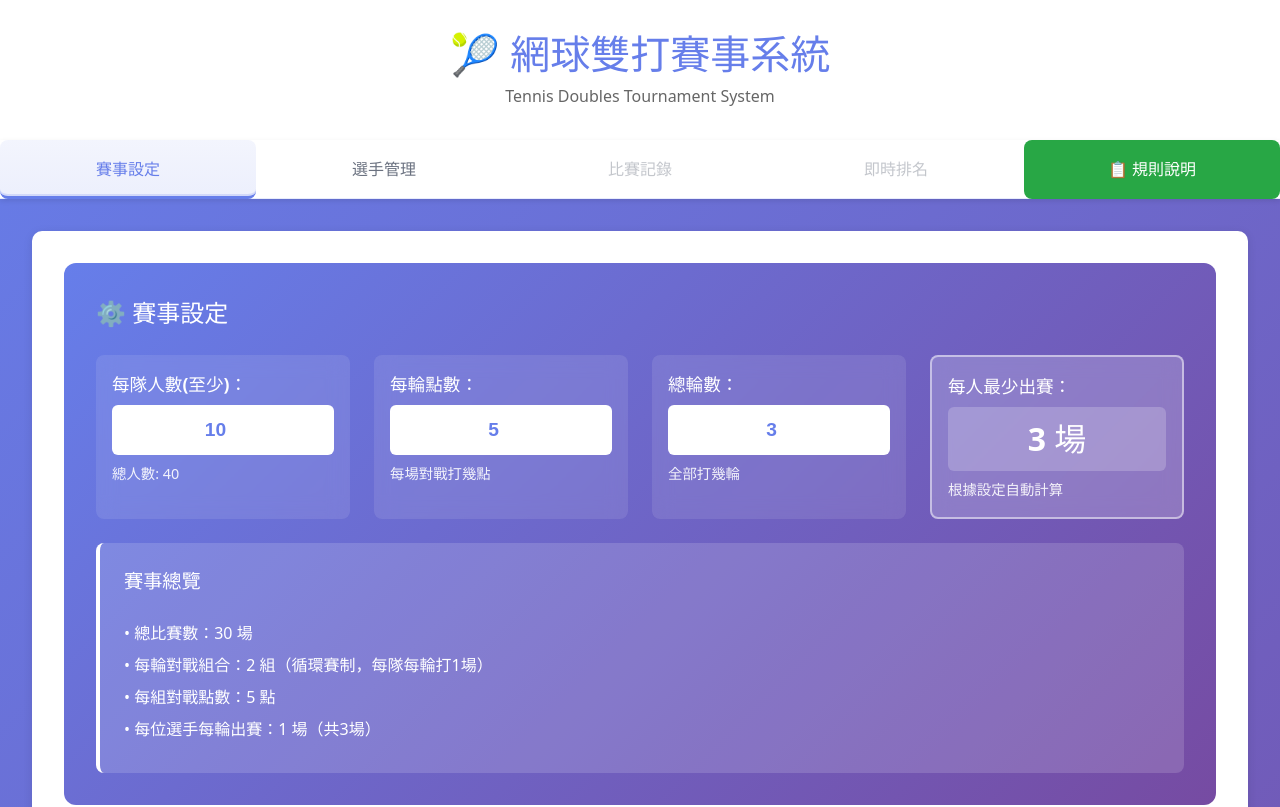
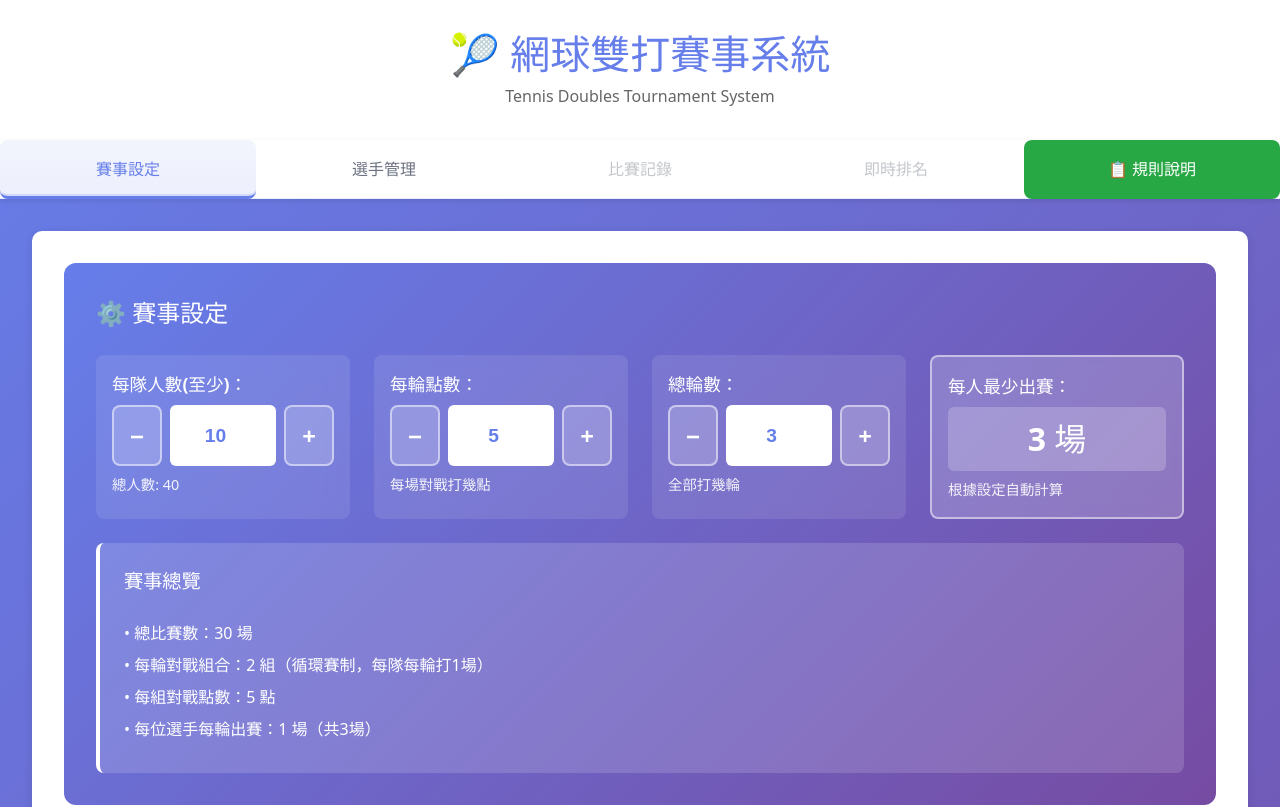
Before and after one commit to alberthsu-cl/TennisDouble, a React (Vite) app: page / in a window 1280 px wide. Shown: the top 807 px of the page. Built offline with nearby package versions, Linux system fonts and the light colour scheme.

Commit message:
add +/- buttons

```diff
--- a/src/App.css
+++ b/src/App.css
@@ -150,8 +150,45 @@
   font-size: 1.1rem;
 }
 
+.setting-control {
+  display: flex;
+  gap: 0.5rem;
+  align-items: stretch;
+}
+
+.btn-adjust {
+  flex: 0 0 50px;
+  padding: 0.75rem;
+  border: 2px solid rgba(255, 255, 255, 0.5);
+  border-radius: 8px;
+  font-size: 1.5rem;
+  font-weight: bold;
+  background: rgba(255, 255, 255, 0.2);
+  color: white;
+  cursor: pointer;
+  transition: all 0.2s ease;
+  user-select: none;
+  -webkit-tap-highlight-color: transparent;
+}
+
+.btn-adjust:hover:not(:disabled) {
+  background: rgba(255, 255, 255, 0.3);
+  border-color: white;
+  transform: scale(1.05);
+}
+
+.btn-adjust:active:not(:disabled) {
+  transform: scale(0.95);
+  background: rgba(255, 255, 255, 0.4);
+}
+
+.btn-adjust:disabled {
+  opacity: 0.3;
+  cursor: not-allowed;
+}
+
 .setting-item input[type="number"] {
-  width: 100%;
+  flex: 1;
   padding: 0.75rem;
   border: 2px solid rgba(255, 255, 255, 0.3);
   border-radius: 6px;
@@ -1560,6 +1597,21 @@ button {
     width: 95%;
     padding: 1.5rem;
   }
+
+  /* Settings panel mobile optimization */
+  .settings-grid {
+    grid-template-columns: 1fr;
+  }
+
+  .btn-adjust {
+    flex: 0 0 60px;
+    font-size: 1.8rem;
+    padding: 1rem;
+  }
+
+  .setting-item input[type="number"] {
+    font-size: 1.4rem;
+  }
 }
 
 /* 技術等級徽章 */
--- a/src/App.tsx
+++ b/src/App.tsx
@@ -455,6 +455,14 @@ function App() {
               <div className="settings-grid">
                   <div className="setting-item">
                     <label>每隊人數(至少)：</label>
+                    <div className="setting-control">
+                      <button
+                        className="btn-adjust"
+                        onClick={() => setSettings({ ...settings, playersPerTeam: Math.max(4, settings.playersPerTeam - 1) })}
+                        disabled={settings.playersPerTeam <= 4}
+                      >
+                        −
+                      </button>
                       <input
                         type="number"
                         min="4"
@@ -462,11 +470,27 @@ function App() {
                         value={settings.playersPerTeam}
                         onChange={(e) => setSettings({ ...settings, playersPerTeam: parseInt(e.target.value) || 10 })}
                       />
+                      <button
+                        className="btn-adjust"
+                        onClick={() => setSettings({ ...settings, playersPerTeam: Math.min(20, settings.playersPerTeam + 1) })}
+                        disabled={settings.playersPerTeam >= 20}
+                      >
+                        +
+                      </button>
+                    </div>
                     <span className="setting-note">總人數: {settings.playersPerTeam * 4}</span>
                   </div>
 
                   <div className="setting-item">
                     <label>每輪點數：</label>
+                    <div className="setting-control">
+                      <button
+                        className="btn-adjust"
+                        onClick={() => setSettings({ ...settings, pointsPerRound: Math.max(3, settings.pointsPerRound - 1) })}
+                        disabled={settings.pointsPerRound <= 3}
+                      >
+                        −
+                      </button>
                       <input
                         type="number"
                         min="3"
@@ -474,11 +498,27 @@ function App() {
                         value={settings.pointsPerRound}
                         onChange={(e) => setSettings({ ...settings, pointsPerRound: parseInt(e.target.value) || 5 })}
                       />
+                      <button
+                        className="btn-adjust"
+                        onClick={() => setSettings({ ...settings, pointsPerRound: Math.min(10, settings.pointsPerRound + 1) })}
+                        disabled={settings.pointsPerRound >= 10}
+                      >
+                        +
+                      </button>
+                    </div>
                     <span className="setting-note">每場對戰打幾點</span>
                   </div>
 
                   <div className="setting-item">
                     <label>總輪數：</label>
+                    <div className="setting-control">
+                      <button
+                        className="btn-adjust"
+                        onClick={() => setSettings({ ...settings, totalRounds: Math.max(1, settings.totalRounds - 1) })}
+                        disabled={settings.totalRounds <= 1}
+                      >
+                        −
+                      </button>
                       <input
                         type="number"
                         min="1"
@@ -486,6 +526,14 @@ function App() {
                         value={settings.totalRounds}
                         onChange={(e) => setSettings({ ...settings, totalRounds: parseInt(e.target.value) || 3 })}
                       />
+                      <button
+                        className="btn-adjust"
+                        onClick={() => setSettings({ ...settings, totalRounds: Math.min(5, settings.totalRounds + 1) })}
+                        disabled={settings.totalRounds >= 5}
+                      >
+                        +
+                      </button>
+                    </div>
                     <span className="setting-note">全部打幾輪</span>
                   </div>
 
```
Lines whose indentation alone changed are shown as unchanged.
